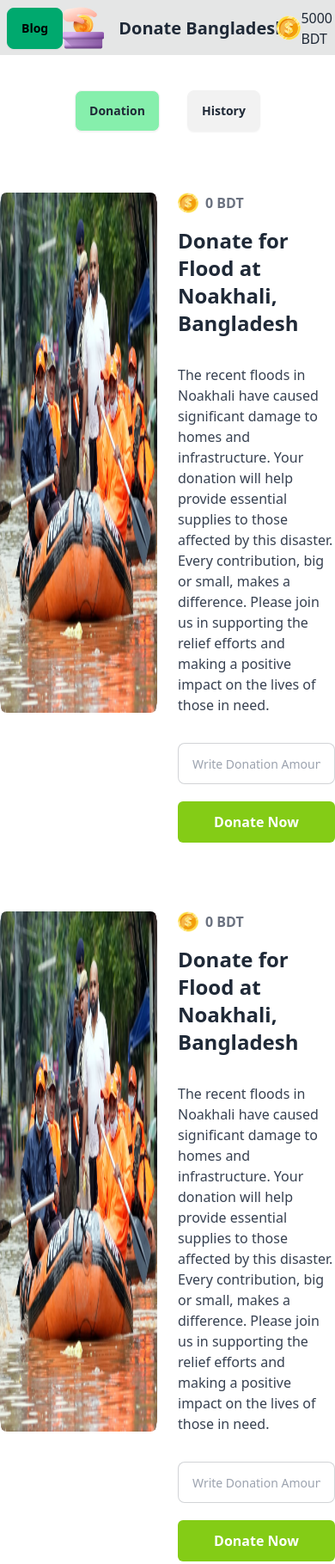
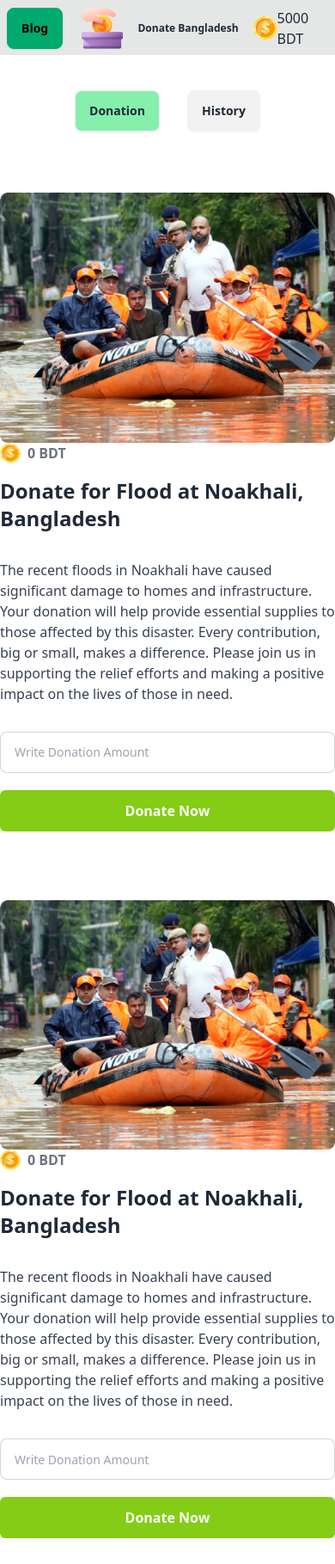
Before and after one commit to far-hana5/Assignment-05, a plain HTML site: page index.html in a window 390 px wide. Shown: the top 1819 px of the page at 86% size. Drawn offline with nearby package versions, Linux system fonts and the light colour scheme.

Commit message:
responsive

```diff
--- a/index.html
+++ b/index.html
@@ -17,13 +17,13 @@
                 <button class="btn btn-success" onclick="window.location.href='blog.html'">Blog</button>
 
             </div>
-            <div class="navbar-center">
+            <div class="navbar-center ">
                 <img src="./assets/logo.png" alt="">
-              <a class="btn btn-ghost text-xl font-bold">Donate Bangladesh</a>
+              <a class="btn btn-ghost text-xs md:text-xl font-bold">Donate Bangladesh</a>
             </div>
             <div class="navbar-end">
               <img src="./assets/coin.png" alt="">
-              <h3> 5000 BDT</h3>
+              <h3 id="total-amount"> 5000 BDT</h3>
             </div>
           </div>
 
@@ -58,14 +58,14 @@
     </div>
 </section>
 -->
-<section class="flex gap-6 w-full mx-auto mt-20">
+<section class=" md:flex gap-6 w-full mx-auto mt-20 ">
     <!-- Left Image -->
-    <div class="w-1/2">
+    <div class="md:w-1/2">
       <img src="./assets/noakhali.png" alt="Flood in Noakhali" class="rounded-lg w-full h-4/5" />
     </div>
 
     <!-- Right Content -->
-    <div class="w-1/2">
+    <div class="md:w-1/2">
       <!-- Donation Info -->
       <div class="flex items-center gap-2 mb-4">
         <img src="./assets/coin.png" alt="Coin Icon" class="w-6 h-6" />
@@ -90,14 +90,14 @@
       </div>
     </div>
   </section>
-  <section class="flex gap-6 w-full mx-auto mt-20">
+  <section class="md:flex gap-6 w-full mx-auto mt-20">
  <!-- Left Image -->
- <div class="w-1/2">
+ <div class="md:w-1/2">
     <img src="./assets/noakhali.png" alt="Flood in Noakhali" class="rounded-lg w-full h-4/5" />
   </div>
 
   <!-- Right Content -->
-  <div class="w-1/2">
+  <div class="md:w-1/2">
     <!-- Donation Info -->
     <div class="flex items-center gap-2 mb-4">
       <img src="./assets/coin.png" alt="Coin Icon" class="w-6 h-6" />
@@ -126,14 +126,14 @@
 
 
 
-  <section class="flex gap-6 w-full mx-auto mt-20">
+  <section class="md:flex gap-6 w-full mx-auto mt-20">
     <!-- Left Image -->
-    <div class="w-1/2">
+    <div class="md:w-1/2">
       <img src="./assets/noakhali.png" alt="Flood in Noakhali" class="rounded-lg w-full h-4/5" />
     </div>
 
     <!-- Right Content -->
-    <div class="w-1/2">
+    <div class="md:w-1/2">
       <!-- Donation Info -->
       <div class="flex items-center gap-2 mb-4">
         <img src="./assets/coin.png" alt="Coin Icon" class="w-6 h-6" />
```
